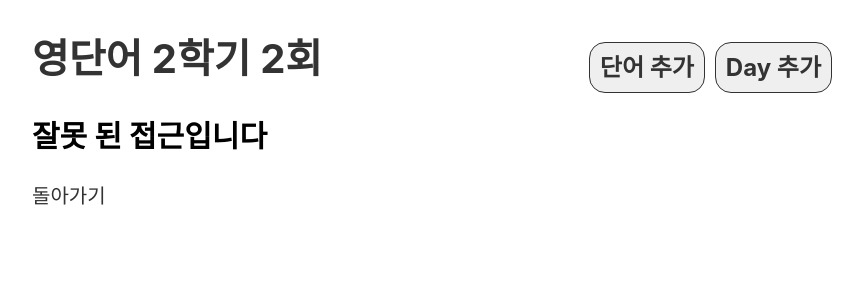
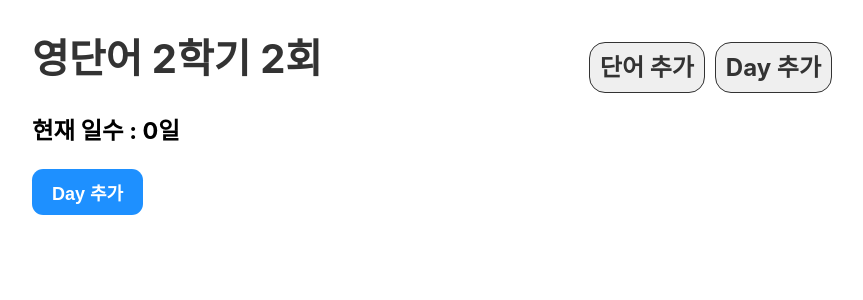
Before and after one commit to soeun823/react_study, a React (Create React App) app in the folder study/: page /create_day in a window 1280 px wide. Shown: the top 300 px of the page, without its empty margins (208-1071 px from the left). Built offline with nearby package versions, Linux system fonts and the light colour scheme; no server answers.

Commit message:
POST) Day 추가

```diff
--- a/study/src/App.js
+++ b/study/src/App.js
@@ -4,6 +4,7 @@
 import { BrowserRouter, Route , Routes } from 'react-router-dom';
 import EmptyPage from './component/EmptyPage';
 import CreateWord from './component/CreateWord';
+import CreateDay from './component/CreateDay';
 
 function App() {
   return (
@@ -14,6 +15,7 @@
           <Route path="/" element={<DayList/>} />
           <Route path="/day/:day" element={<Day/>} />
           <Route path="/create_word" element={<CreateWord />} />
+          <Route path="/create_day" element={<CreateDay />} />
           <Route path="*" element={<EmptyPage/>} />
         </Routes>
         </BrowserRouter>
--- /dev/null
+++ b/study/src/component/CreateDay.js
@@ -0,0 +1,30 @@
+import { useNavigate } from "react-router-dom";
+import useFetch from "../hook/useFetch";
+
+export default function CreateDay(){
+    const days = useFetch("http://localhost:3001/days");
+    const history = useNavigate();
+    function addDay(){
+        fetch(`http://localhost:3001/days/`,{
+            method : 'POST',
+            headers : {
+                'Content-Type' : 'application/json',
+            },
+            body : JSON.stringify({
+                day : days.length + 1
+            }),
+        }).then( res => {
+            if(res.ok){
+                alert("생성이 완료되었습니다")
+                history(`/`)
+            }
+        });
+    }
+
+    return(
+        <div>
+            <h3>현재 일수 : {days.length}일</h3>
+            <button onClick={addDay}>Day 추가</button>
+        </div>
+    );
+}
--- a/study/src/component/Header.js
+++ b/study/src/component/Header.js
@@ -7,7 +7,7 @@
                 <Link to="/">영단어 2학기 2회</Link>
                 <div className="menu">
                     <Link to="/create_word" className="link">단어 추가</Link>
-                    <a href="#x" className="link">Day 추가</a>
+                    <Link to="/create_day" className="link">Day 추가</Link>
                 </div>
             </h1>
         </div>
```
Also changed, not shown: study/src/db/data.json (+11 -0 lines).
